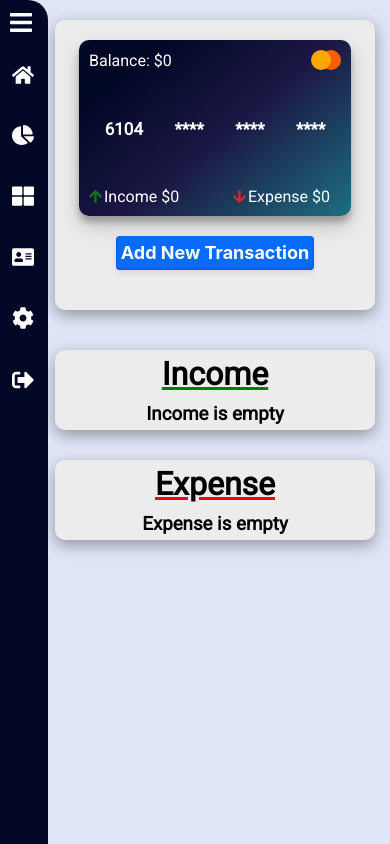
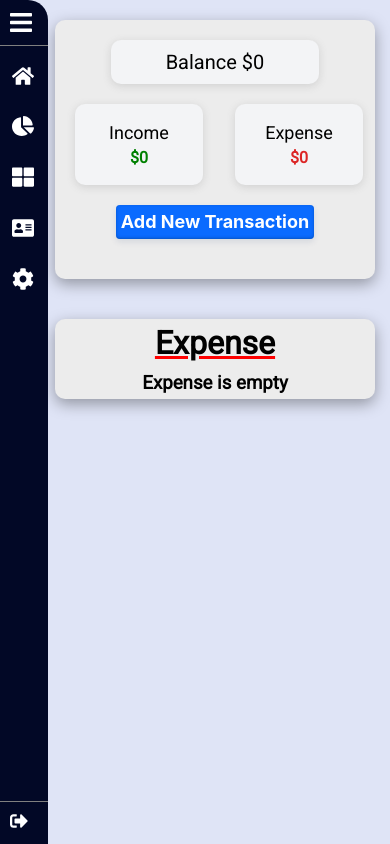
Before and after one commit to Hooseinsalari/Expense-Tracker-2, a React (Create React App) app: page / in a window 390 px wide. Built offline with nearby package versions, Linux system fonts and the light colour scheme.

Commit message:
change some style and fix bug

```diff
--- a/src/components/Chart.js
+++ b/src/components/Chart.js
@@ -15,14 +15,14 @@ const Chart = ({ income, expense }) => {
   const COLORS = ["#16a34a", "#dc2626"];
   return (
     <div className={styles.chart}>
-      <PieChart width={250} height={200} className={styles.chart}>
+      <PieChart width={270} height={260} className={styles.chart}>
         <Pie
           dataKey="value"
           isAnimationActive={true}
           data={data}
           cx="50%"
           cy="50%"
-          outerRadius={80}
+          outerRadius={75}
           fill="#8884d8"
           label
         >
--- a/src/components/ExpenseApp.js
+++ b/src/components/ExpenseApp.js
@@ -8,9 +8,6 @@ import Chart from "./Chart";
 import TransActionsComponent from "./TransActionsComponent";
 import styles from "./ExpenseApp.module.css";
 
-// svg
-import arrowDown from "../svg/arrow-down.svg";
-import arrowUp from "../svg/arrow-up.svg";
 
 const ExpenseApp = () => {
   const [expense, setExpense] = useState(0);
@@ -52,39 +49,26 @@ const ExpenseApp = () => {
   return (
     <>
       <div className={styles.container}>
-        <div className={styles.balance}>
-          <div className={styles.upSection}>
-            <div>
-              <p>
-                Balance: <span>${income - expense}</span>
-              </p>
-            </div>
-            <div className={styles.circle}>
-              <div className={styles.firstCircle}></div>
-              <div className={styles.secondCircle}></div>
-            </div>
-          </div>
-          <div className={styles.mainSection}>
-            <h3>6104</h3>
-            <h3>****</h3>
-            <h3>****</h3>
-            <h3>****</h3>
+          <div className={styles.balance}>
+            <p>
+              Balance <span>${income - expense}</span>
+            </p>
           </div>
           <div className={styles.amount}>
             <div className={styles.incomeSection}>
-              <img src={arrowUp} alt="logo" />
               <p>
-                Income <span>${income}</span>
+                Income
               </p>
+              <span>${income}</span>
             </div>
             <div className={styles.expenseSection}>
-              <img src={arrowDown} alt="logo" />
               <p>
-                Expense <span>${expense}</span>
+                Expense
               </p>
+              <span>${expense}</span>
             </div>
           </div>
-        </div>
+
         <button className={styles.addBtn} onClick={showHandler}>
           {isShow ? <span>Cancel</span> : <span>Add New Transaction</span>}
         </button>
--- a/src/components/ExpenseApp.module.css
+++ b/src/components/ExpenseApp.module.css
@@ -11,68 +11,19 @@
   box-sizing: border-box;
 }
 
-/* -------------- card ----------------- */
-
 .balance {
-  background: rgb(0, 7, 36);
-  background: linear-gradient(
-    140deg,
-    rgba(0, 7, 36, 1) 16%,
-    rgba(27, 23, 68, 1) 53%,
-    rgba(29, 111, 128, 1) 100%
-  );
-  width: 22rem;
-  height: 11rem;
+    background-color: #f3f4f6;
+    color: black;
+    width: 13rem;
     margin: auto;
+    margin-bottom: 20px;
     padding: 10px;
     border-radius: 10px;
-  display: flex;
-  justify-content: space-between;
-  flex-direction: column;
-  box-shadow: rgba(0, 0, 0, 0.19) 0px 10px 20px, rgba(0, 0, 0, 0.23) 0px 6px 6px;
-}
-
-.balance .upSection {
-  display: flex;
-  align-items: center;
-  justify-content: space-between;
-}
-
-.circle {
-  display: flex;
-}
-
-.balance .upSection .circle .firstCircle {
-  width: 20px;
-  height: 20px;
-  background-color: orange;
-  border-radius: 50%;
-  position: relative;
-  left: 10px;
-}
-
-.balance .upSection .circle .secondCircle {
-  width: 20px;
-  height: 20px;
-  background-color: rgb(255, 94, 0);
-  border-radius: 50%;
-}
-
-.mainSection {
-  display: flex;
-  align-items: center;
-  justify-content: space-around;
-}
-
-.downSection {
-  display: flex;
-  align-items: center;
-  justify-content: space-around;
-  margin-bottom: 5px;
+    box-shadow: rgba(99, 99, 99, 0.2) 0px 2px 8px 0px;
 }
 
 .balance p {
-  font-size: 22px;
+  font-size: 20px;
 }
 
 .amount {
@@ -80,22 +31,35 @@
   align-items: center;
   justify-content: space-between;
   width: 21rem;
+  margin: auto;
 }
 
 .amount p {
   font-size: 18px;
-  border-radius: 10px;
 }
 
 .incomeSection,
 .expenseSection {
-  display: flex;
+  background-color: #f3f4f6;
+  color: black;
+  width: 9rem;
+  padding: 18px;
+  border-radius: 10px;
+  box-shadow: rgba(99, 99, 99, 0.2) 0px 2px 8px 0px;
 }
 
-.incomeSection img,
-.expenseSection img {
-  width: 16px;
-  margin-right: 5px;
+.incomeSection p , .expenseSection p {
+    margin-bottom: 5px;
+}
+
+.incomeSection span {
+    color: green;
+    font-weight: bold;
+}
+
+.expenseSection span {
+    color: #dc2626;
+    font-weight: bold;
 }
 
 .addBtn {
@@ -162,32 +126,15 @@
     width: 20rem;
   }
 
-  .balance {
-    width: 17rem;
-  }
-
-  .balance p {
-    font-size: 16px;
-  }
-
-  .balance h3 {
-    font-size: 17px;
-  }
-
-  .balance .amount {
-    width: 16rem;
+  .amount {
+      width: 18rem;
   }
 
     .incomeSection,
     .expenseSection {
-    width: 7rem;
+        width: 8rem;
     }
 
-  .incomeSection img,
-  .expenseSection img {
-    width: 13px;
-    margin-right: 2px;
-  }
 }
 
 @media (max-width: 380px) {
@@ -197,31 +144,13 @@
     width: 17rem;
   }
 
-  .balance {
+  .amount {
     width: 15rem;
-  }
-
-  .balance p {
-    font-size: 14px;
-  }
-
-  .balance h3 {
-    font-size: 14px;
-  }
-
-  .balance .amount {
-    width: 14rem;
 }
 
   .incomeSection,
   .expenseSection {
-    width: 6rem;
-  }
-
-  .incomeSection img,
-  .expenseSection img {
-    width: 13px;
-    margin-right: 2px;
+      width: 7rem;
   }
 }
 
@@ -231,35 +160,12 @@
   .transComponent {
     width: 16rem;
   }
-
-  .balance {
-    width: 15.5rem;
-    margin: -16px;
-  }
-
-  .balance p {
-    font-size: 13px;
-  }
-
-  .balance h3 {
-    font-size: 13px;
-  }
-
-  .balance .amount {
-    width: 15rem;
-  }
-
-  .addBtn {
-    margin-top: 33px;
+  .amount {
+    width: 14rem;
 }
 
   .incomeSection,
   .expenseSection {
-    width: 7rem;
-  }
-
-  .incomeSection img,
-  .expenseSection img {
-    width: 12px;
+      width: 6rem;
   }
 }
--- a/src/components/Navbar.js
+++ b/src/components/Navbar.js
@@ -63,7 +63,7 @@ const Navbar = () => {
           </li>
         </ul>
 
-        <div className={isShow ? styles.navFooter : styles.closeLink}>
+        <div className={isShow ? styles.navFooter : styles.navFooterClose}>
           <img src={signOut} alt="logo" />
           <Link to="/">Out</Link>
         </div>
--- a/src/components/Navbar.module.css
+++ b/src/components/Navbar.module.css
@@ -6,6 +6,7 @@
 
 .main {
   margin-right: 60px;
+
 }
 
 .container,
@@ -15,14 +16,17 @@
   height: 100%;
   color: aliceblue;
   border-radius: 0 20px 0 0;
-  transition: 0.5s;
+  transition: all 0.3s ease-in-out;
   position: fixed;
-  overflow-y: scroll;
+  /* position: sticky; */
+  /* overflow-y: scroll; */
   align-items: flex-start;
   z-index: 10;
   top: 0;
   left: 0;
   margin-right: 20px;
+  display: flex;
+  flex-direction: column;
 }
 
 .container::-webkit-scrollbar,
@@ -37,7 +41,16 @@
 .navHead {
   display: flex;
   justify-content: space-between;
+  align-items: center;
+  width: 16rem;
   padding: 10px;
+  transition: all 0.3s ease-in-out;
+  border-bottom: 1px solid gray;
+}
+
+.close .navHead {
+  border-bottom: 1px solid gray;
+    width: 3rem;
 }
 
 .headNameClose {
@@ -46,12 +59,21 @@
 
 .navHead .menu {
   width: 22px;
+  transition: all 0.5s ease-in-out;
 }
 
 .navLinks {
-  font-size: 18px;
-  display: flex;
-  flex-direction: column;
+  flex-grow: 1;
+  overflow-y: scroll;
+  width: 16rem;
+}
+
+.close .navLinks {
+    width: 3rem;
+}
+
+.navLinks::-webkit-scrollbar {
+    display: none;
 }
 
 .openLink,
@@ -96,25 +118,40 @@
   color: black;
 }
 
-.navFooter {
+.navFooter  {
   display: flex;
   align-items: center;
   margin: 10px 2px;
   cursor: pointer;
-  list-style-type: none;
   transition: 0.5s;
   padding: 10px;
+  width: 15.8rem;
+  transition: all 0.3s ease-in-out;
+  border-top: 1px solid gray;
+
 }
 
-.navFooter a {
-  text-decoration: none;
-  color: white;
-  margin-left: 14px;
+.navFooterClose {
+    width: 3rem;
+  border-top: 1px solid gray;
+  transition: all 0.3s ease-in-out;
+  padding: 10px;
+
 }
 
-.navFooter img {
-  width: 22px;
+.navFooter a{
+  margin-left: 8px;
+  font-size: 19px;
+  text-decoration: none;
+  color: #fff;
+
 }
+
+.navFooterClose a {
+    display: none;
+}
+
+
 
 @media screen and (max-width: 380px) {
   .close {
@@ -128,4 +165,16 @@
   .closeLink img {
     width: 20px;
   }
+
+  .close .navHead {
+      width: 2.5rem;
+  }
+
+  .close .navLinks {
+    width: 2.5rem;
 }
+
+.navFooterClose {
+     width: 2.5rem;
+  }
+}
--- a/src/components/TransActionsComponent.js
+++ b/src/components/TransActionsComponent.js
@@ -5,10 +5,18 @@ import styles from "./TransActionsComponent.module.css";
 
 // svg
 import trash from "../svg/trash.svg";
+import { useEffect, useState } from "react/cjs/react.development";
 
 const TransActionsComponent = ({ transActions, setTransActions }) => {
-  const expenseType = transActions.filter((t) => t.type === "expense");
-  const incomeType = transActions.filter((t) => t.type === "income");
+  const [filteredItem, setFilteredItem] = useState([]);
+  const [search, setSearch] = useState("")
+
+  useEffect(() => {
+    setFilteredItem(transActions)
+  }, [transActions])
+  // -----------------------
+  const expenseType = filteredItem.filter((t) => t.type === "expense");
+  const incomeType = filteredItem.filter((t) => t.type === "income");
 
   // this function for remove item from local storeage
   const deleteHandler = (id) => {
@@ -33,9 +41,17 @@ const TransActionsComponent = ({ transActions, setTransActions }) => {
     <div className={styles.container}>
       <div className={styles.expContainer}>
         <h1 className={styles.expHead}>Expense</h1>
-        {expenseType.length !== 0 ? (
-          expenseType.map((t) => (
+        {transActions.length !== 0 ? (
+          transActions.map((t) => (
+            t.type === "expense" ?
             <div key={t.id} className={styles.expenseContainer}>
+              <p className={styles.transDesc}>{t.desc}</p>
+              <p className={styles.transAmount}>${t.amount}</p>
+              <button onClick={() => deleteHandler(t.id)}>
+                <img src={trash} alt="logo" />
+              </button>
+            </div> :
+            <div key={t.id} className={styles.incomeContainer}>
               <p className={styles.transDesc}>{t.desc}</p>
               <p className={styles.transAmount}>${t.amount}</p>
               <button onClick={() => deleteHandler(t.id)}>
@@ -48,7 +64,7 @@ const TransActionsComponent = ({ transActions, setTransActions }) => {
         )}
       </div>
 
-      <div className={styles.incContainer}>
+      {/* <div className={styles.incContainer}>
         <h1 className={styles.incHead}>Income</h1>
         {incomeType.length !== 0 ? (
           incomeType.map((t) => (
@@ -63,7 +79,9 @@ const TransActionsComponent = ({ transActions, setTransActions }) => {
         ) : (
           <h3 className={styles.emptyAlert}>Income is empty</h3>
         )}
-      </div>
+      </div> */}
+      {/* <input type="text" value={search} onChange={searchHandler} /> */}
+
     </div>
   );
 };
--- a/src/components/TransActionsForms.js
+++ b/src/components/TransActionsForms.js
@@ -9,7 +9,7 @@ import { notify } from "./toastify/toast";
 const TransActionsForms = ({ transActions, setTransActions }) => {
   const [inputData, setInputData] = useState({
     desc: "",
-    amount: 0,
+    amount: "",
     type: "expense",
   });
 
@@ -25,7 +25,7 @@ const TransActionsForms = ({ transActions, setTransActions }) => {
     } else {
       notify("error", "Wrong Data!");
     }
-    setInputData({ desc: "", amount: 0, type: "expense" });
+    setInputData({ desc: "", amount: "", type: "expense" });
   };
 
   return (
@@ -56,6 +56,7 @@ const TransActionsForms = ({ transActions, setTransActions }) => {
       </div>
       <div className={styles.radioForm}>
         <div className={styles.radio}>
+        <label >
             <input
               type="radio"
               name="type"
@@ -63,9 +64,11 @@ const TransActionsForms = ({ transActions, setTransActions }) => {
               checked={inputData.type === "expense"}
               onChange={formHandler}
             />
-          <label htmlFor="expense">Expense</label>
+            <span>Expense</span>
+          </label>
         </div>
         <div className={styles.radio}>
+          <label>
             <input
               type="radio"
               name="type"
@@ -73,7 +76,8 @@ const TransActionsForms = ({ transActions, setTransActions }) => {
               checked={inputData.type === "income"}
               onChange={formHandler}
             />
-          <label htmlFor="income">Income</label>
+            <span>Income</span>
+          </label>
         </div>
       </div>
       <button className={styles.subBtn} type="submit">
--- a/src/components/TransActionsForms.module.css
+++ b/src/components/TransActionsForms.module.css
@@ -27,13 +27,13 @@
 
 .input[type="text"],
 [type="number"] {
-  font-size: 16px;
-  height: 30px;
+  font-size: 18px;
+  height: 40px;
 }
 
 .label {
   position: absolute;
-  bottom: 30px;
+  bottom: 38px;
   font-size: 18px;
 }
 
@@ -43,6 +43,7 @@
   justify-content: space-between;
   width: 10rem;
   margin: auto;
+  font-size: 17px;
 }
 
 .date {
--- a/src/components/toastify/toast.js
+++ b/src/components/toastify/toast.js
@@ -4,7 +4,7 @@ export const notify = (type, text) => {
   if (type === "success") {
     toast.success(text, {
       position: "top-center",
-      autoClose: 4000,
+      autoClose: 3000,
       hideProgressBar: false,
       closeOnClick: true,
       pauseOnHover: true,
@@ -15,7 +15,7 @@ export const notify = (type, text) => {
   } else if (type === "error") {
     toast.error(text, {
       position: "top-center",
-      autoClose: 4000,
+      autoClose: 3000,
       hideProgressBar: false,
       closeOnClick: true,
       pauseOnHover: true,
```
Also changed, not shown: src/svg/arrow-down.svg (deleted), src/svg/arrow-up.svg (deleted). Lines whose indentation alone changed are shown as unchanged.
